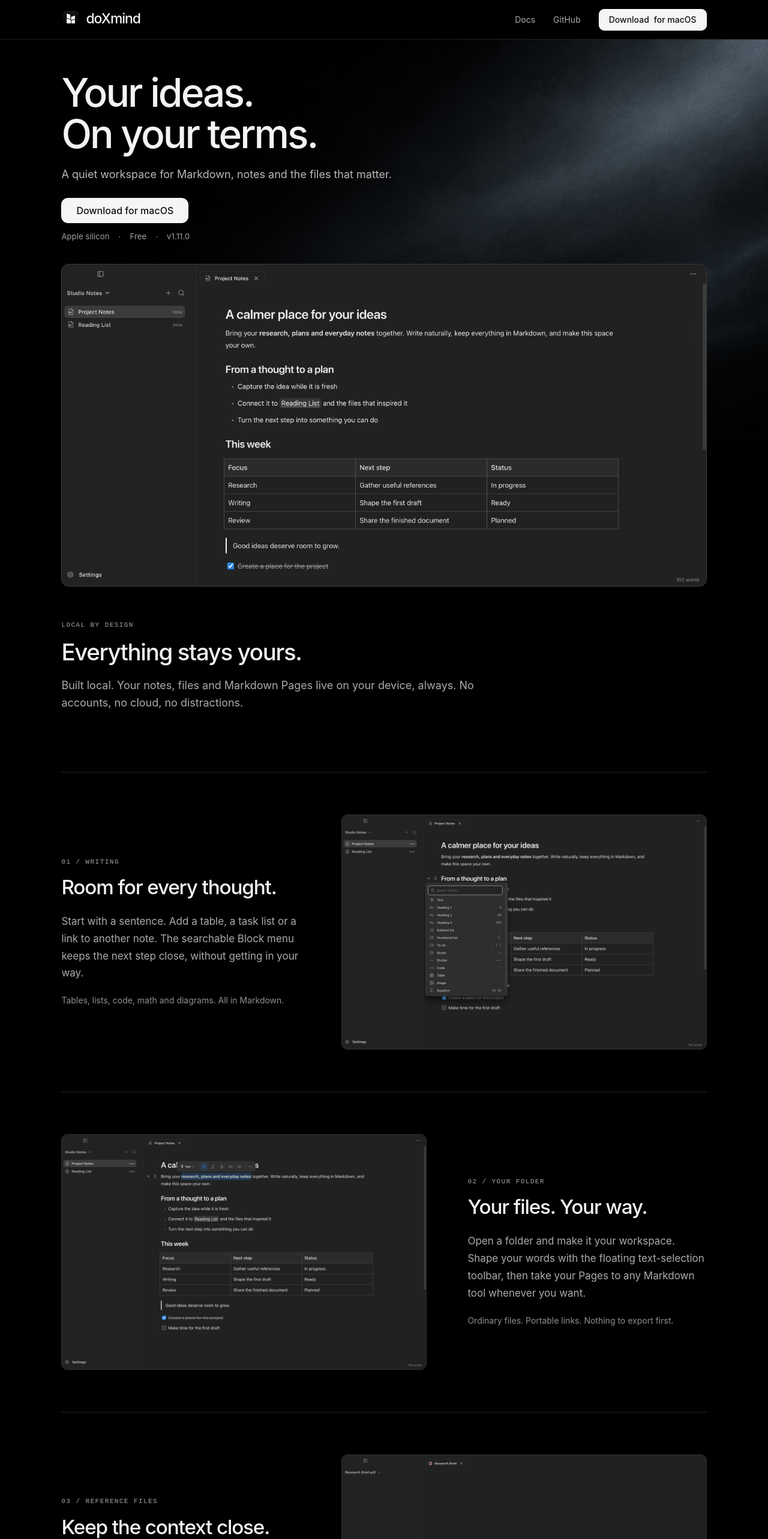
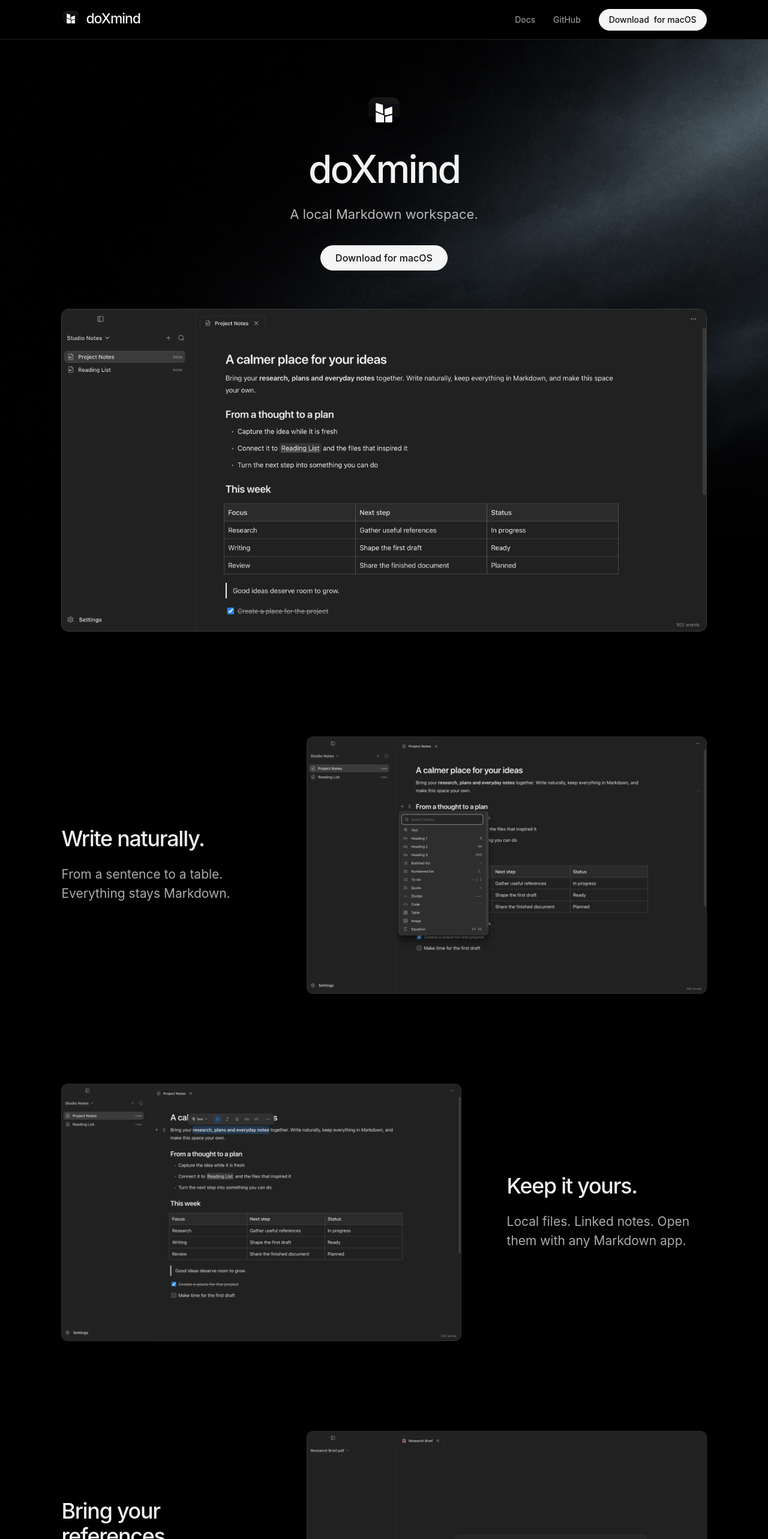
Before and after one commit to doXmind/offical_web, a React (Vite) app: page /about in a window 1280 px wide. Shown: the top 2566 px of the page at 60% size. Built offline with nearby package versions, Linux system fonts and the light colour scheme.

Commit message:
Simplify the website around the product and three short feature stories (#15)

```diff
--- a/src/index.css
+++ b/src/index.css
@@ -37,62 +37,47 @@
 .brand img { width: 32px; height: 32px; }
 .header-actions { display: flex; align-items: center; gap: 30px; }
 .header-ghost { font-size: 14px; color: var(--muted); transition: color 160ms; }
-.header-ghost:hover, .footer-col a:hover { color: #fff; }
-.btn { display: inline-flex; align-items: center; justify-content: center; gap: 8px; color: #111; background: #f5f5f5; border: 1px solid #fff; border-radius: 11px; font-size: 16px; font-weight: 450; white-space: nowrap; transition: background 160ms, transform 160ms; }
+.header-ghost:hover, .footer-links a:hover { color: #fff; }
+.btn { display: inline-flex; align-items: center; justify-content: center; gap: 8px; color: #111; background: #f5f5f5; border: 1px solid #fff; border-radius: 999px; font-size: 16px; font-weight: 450; white-space: nowrap; transition: background 160ms, transform 160ms; }
 .btn:hover { background: #dedede; transform: translateY(-1px); }
 .btn:active { transform: none; }
-.btn-sm { min-height: 36px; padding: 6px 16px; font-size: 14px; border-radius: 9px; }
+.btn-sm { min-height: 36px; padding: 6px 16px; font-size: 14px; border-radius: 999px; }
 .btn-lg { min-height: 42px; padding: 10px 24px; }
-.hero { position: relative; padding-top: 120px; }
-.hero-atmosphere { position: absolute; z-index: 0; top: 66px; right: 0; left: 0; height: 700px; background: url('/hero-atmosphere.png') top center / cover no-repeat; pointer-events: none; }
+.hero { position: relative; padding-top: 156px; }
+.hero-atmosphere { position: absolute; z-index: 0; top: 66px; right: 0; left: 0; height: 850px; background: url('/hero-atmosphere.png') top center / cover no-repeat; pointer-events: none; }
 .hero-inner, .hero-shot { position: relative; }
-h1 { font-size: clamp(48px, 5.15vw, 76px); font-weight: 450; line-height: 1.05; letter-spacing: -.045em; }
-.hero-lede { margin: 18px 0 24px; max-width: 690px; font-size: 18px; line-height: 1.65; color: #b9b9b9; }
-.hero-meta { display: flex; gap: 15px; margin-top: 14px; font-size: 13px; color: #a2a2a2; letter-spacing: .01em; }
-.hero-shot { margin-top: 38px; }
+.hero-inner { text-align: center; }
+.hero-icon { margin: 0 auto 28px; }
+h1 { font-size: clamp(48px, 5vw, 68px); font-weight: 450; line-height: 1.05; letter-spacing: -.045em; }
+.hero-lede { margin: 24px auto 34px; max-width: 690px; font-size: 22px; line-height: 1.65; color: #b9b9b9; }
+.hero-shot { margin-top: 64px; }
 .frame { overflow: hidden; border: 1px solid #3c3c3c; border-radius: 12px; background: #202020; }
 .frame img { width: 100%; height: auto; }
 .hero-shot .frame { aspect-ratio: 2 / 1; }
 .hero-shot .frame img { height: 100%; object-fit: cover; object-position: top; }
-.intro { padding-top: 56px; padding-bottom: 100px; }
-.eyebrow { display: block; font: 11px/1.5 var(--font-mono); color: #a7a7a7; text-transform: uppercase; letter-spacing: .13em; margin-bottom: 15px; }
 h2 { font-size: clamp(30px, 3vw, 42px); line-height: 1.16; font-weight: 450; letter-spacing: -.035em; }
-.intro p { max-width: 740px; margin-top: 18px; font-size: 18px; color: var(--muted); line-height: 1.65; }
-.features { padding-bottom: 130px; }
-.feature { display: grid; grid-template-columns: .85fr 1.3fr; gap: 68px; align-items: center; padding: 70px 0; border-top: 1px solid var(--line); }
-.feature-reverse { grid-template-columns: 1.3fr .85fr; }
+.features { padding-top: 100px; padding-bottom: 90px; }
+.feature { display: grid; grid-template-columns: .7fr 1.4fr; gap: 76px; align-items: center; padding: 75px 0; }
+.feature-reverse { grid-template-columns: 1.4fr .7fr; }
 .feature-reverse .feature-copy { order: 2; }
 .feature-reverse .feature-visual { order: 1; }
-.feature-copy h2 { font-size: clamp(28px, 2.6vw, 36px); }
-.feature-copy p { color: var(--muted); font-size: 17px; line-height: 1.7; margin-top: 23px; }
-.feature-copy .feature-detail { font-size: 14px; line-height: 1.6; color: #909090; margin-top: 20px; }
+.feature-copy h2 { font-size: clamp(30px, 2.8vw, 40px); }
+.feature-copy p { color: var(--muted); font-size: 21px; line-height: 1.55; margin-top: 22px; }
 .feature .frame { border-color: #303030; border-radius: 10px; }
-.local { border-top: 1px solid var(--line); padding-top: 96px; padding-bottom: 110px; }
-.local-intro { max-width: 700px; }
-.local-intro h2 { font-size: clamp(36px, 4.2vw, 58px); }
-.local-intro > p { max-width: 520px; margin-top: 25px; font-size: 18px; line-height: 1.65; color: var(--muted); }
-.local-grid { display: grid; grid-template-columns: repeat(3, 1fr); gap: 60px; margin-top: 68px; }
-.local-grid h3 { font-weight: 450; font-size: 23px; letter-spacing: -.02em; }
-.local-grid p { color: var(--muted); font-size: 16px; line-height: 1.7; margin-top: 14px; max-width: 290px; }
-.download { border-top: 1px solid var(--line); padding-block: 100px; text-align: center; }
+.download { padding-block: 100px; text-align: center; }
 .download-icon { margin: 0 auto 22px; }
-.download h2 { font-size: clamp(32px, 3.6vw, 50px); }
+.download h2 { margin-bottom: 32px; font-size: clamp(32px, 3.6vw, 50px); }
 .download p { margin: 19px 0 29px; color: var(--muted); font-size: 18px; }
-.download-meta { display: flex; justify-content: center; flex-wrap: wrap; gap: 20px; margin-top: 19px; font-size: 12px; color: #aaa; }
+.download-meta { display: flex; justify-content: center; flex-wrap: wrap; gap: 20px; margin-top: 19px; font-size: 14px; color: #aaa; }
 .download-meta a { display: inline-flex; gap: 4px; align-items: center; }
 .download-meta a:hover { color: #fff; }
-.site-footer { padding: 55px 0 25px; border-top: 1px solid var(--line); }
-.footer-top { display: flex; justify-content: space-between; gap: 40px; }
-.footer-brand p { font-size: 14px; color: var(--muted); margin-top: 15px; }
-.footer-links { display: flex; gap: 86px; }
-.footer-col { display: flex; flex-direction: column; align-items: flex-start; gap: 14px; font-size: 14px; color: var(--muted); }
-.footer-col .eyebrow { margin: 0 0 4px; font-size: 10px; }
-.footer-bottom { display: flex; justify-content: space-between; gap: 15px; margin-top: 65px; color: #929292; font-size: 12px; }
+.site-footer { padding: 35px 0; border-top: 1px solid var(--line); display: flex; align-items: center; gap: 40px; }
+.footer-links { display: flex; gap: 30px; margin-left: auto; font-size: 16px; color: var(--muted); }
+.copyright { color: var(--muted); font-size: 14px; }
 @media (min-width: 1600px) { .hero-atmosphere { background-size: 1600px auto; } }
 @media (max-width: 900px) {
   :root { --edge: 40px; }
   .feature, .feature-reverse { gap: 30px; grid-template-columns: 1fr 1.2fr; }
-  .local-grid { gap: 28px; }
 }
 @media (max-width: 640px) {
   :root { --edge: 24px; }
@@ -105,26 +90,19 @@
   .hero { padding-top: 118px; }
   .hero-atmosphere { top: 62px; height: 530px; background-position: 65% top; opacity: .65; }
   h1 { font-size: clamp(43px, 10.8vw, 66px); }
-  .hero-lede { font-size: 16px; max-width: 330px; margin: 21px 0 27px; }
-  .hero-meta { font-size: 11px; gap: 11px; }
+  .hero-lede { font-size: 20px; max-width: 330px; margin: 21px auto 27px; }
   .hero-shot { margin-top: 34px; }
   .hero-shot .frame { aspect-ratio: 2 / 1; }
   .frame { border-radius: 7px; }
-  .intro { padding-top: 38px; padding-bottom: 62px; }
-  .intro p { font-size: 16px; }
   .feature, .feature-reverse { grid-template-columns: 1fr; gap: 28px; padding-block: 40px; }
   .feature-reverse .feature-copy, .feature-reverse .feature-visual { order: initial; }
-  .feature-copy p { font-size: 16px; margin-top: 18px; }
-  .features { padding-bottom: 35px; }
-  .local { padding-top: 58px; padding-bottom: 62px; }
-  .local-intro > p { font-size: 16px; }
-  .local-grid { grid-template-columns: 1fr; gap: 28px; margin-top: 40px; }
-  .local-grid p { max-width: none; margin-top: 9px; }
+  .feature-copy p { font-size: 20px; margin-top: 18px; }
+  .features { padding-top: 40px; padding-bottom: 20px; }
+  .site-footer { flex-wrap: wrap; gap: 24px; }
+  .footer-links { margin-left: 0; gap: 24px; }
+  .copyright { width: 100%; }
   .download { padding-block: 65px; }
   .download p { font-size: 16px; }
-  .footer-top { flex-direction: column; gap: 36px; }
-  .footer-links { gap: 70px; }
-  .footer-bottom { font-size: 10px; margin-top: 42px; }
 }
 @media (prefers-reduced-motion: reduce) {
   html { scroll-behavior: auto; }
--- a/src/pages/Home.jsx
+++ b/src/pages/Home.jsx
@@ -34,21 +34,18 @@
 
 const FEATURES = [
   {
-    label: '01 / Writing', title: 'Room for every thought.',
-    description: 'Start with a sentence. Add a table, a task list or a link to another note. The searchable Block menu keeps the next step close, without getting in your way.',
-    detail: 'Tables, lists, code, math and diagrams. All in Markdown.',
+    title: 'Write naturally.',
+    description: 'From a sentence to a table. Everything stays Markdown.',
     image: 'insert', alt: 'The searchable Insert block menu in the doXmind 1.11.0 dark editor',
   },
   {
-    label: '02 / Your folder', title: 'Your files. Your way.',
-    description: 'Open a folder and make it your workspace. Shape your words with the floating text-selection toolbar, then take your Pages to any Markdown tool whenever you want.',
-    detail: 'Ordinary files. Portable links. Nothing to export first.',
+    title: 'Keep it yours.',
+    description: 'Local files. Linked notes. Open them with any Markdown app.',
     image: 'writing', alt: 'A local Markdown folder and the floating text-formatting toolbar in doXmind 1.11.0',
   },
   {
-    label: '03 / Reference files', title: 'Keep the context close.',
-    description: 'Keep PDF, spreadsheet and HTML files beside your notes as read-only Attachments. Open them in their own apps or reveal them in Finder. Their original files stay untouched.',
-    detail: 'Your notes and references, together in one place.',
+    title: 'Bring your references.',
+    description: 'PDFs and spreadsheets beside your notes. Originals stay untouched.',
     image: 'attachment', alt: 'A read-only PDF attachment in doXmind 1.11.0 with Open externally and Reveal in Finder actions',
   },
 ]
@@ -81,31 +78,22 @@
         <section className="hero" aria-labelledby="hero-title">
           <div className="hero-atmosphere" aria-hidden="true" />
           <div className="hero-inner content-width">
-            <h1 id="hero-title">Your ideas.<br />On your terms.</h1>
-            <p className="hero-lede">A quiet workspace for Markdown, notes and the files that matter.</p>
+            <img className="hero-icon" src="/doxmind-app-icon.png" alt="" width="64" height="64" />
+            <h1 id="hero-title">doXmind</h1>
+            <p className="hero-lede">A local Markdown workspace.</p>
             <a className="btn btn-lg" href={MAC_DOWNLOAD_URL} data-testid="mac-download">Download for macOS</a>
-            <p className="hero-meta">Apple silicon <span>·</span> Free <span>·</span> v{LATEST_VERSION}</p>
           </div>
           <div className="hero-shot content-width">
             <ProductShot src="/doxmind-1.11.0-workspace-wide.png" priority
               alt="doXmind 1.11.0 in dark mode with a local workspace, linked notes, a table and tasks" />
           </div>
         </section>
-        <section className="intro content-width" aria-labelledby="intro-title">
-          <Reveal>
-            <span className="eyebrow">Local by design</span>
-            <h2 id="intro-title">Everything stays yours.</h2>
-            <p>Built local. Your notes, files and Markdown Pages live on your device, always. No accounts, no cloud, no distractions.</p>
-          </Reveal>
-        </section>
         <section className="features content-width" id="product" aria-label="What doXmind does">
           {FEATURES.map((feature, index) => (
             <div className={`feature ${index === 1 ? 'feature-reverse' : ''}`} key={feature.image}>
               <Reveal className="feature-copy">
-                <span className="eyebrow">{feature.label}</span>
                 <h2>{feature.title}</h2>
                 <p>{feature.description}</p>
-                <p className="feature-detail">{feature.detail}</p>
               </Reveal>
               <Reveal className="feature-visual">
                 <ProductShot src={`/doxmind-1.11.0-${feature.image}.png`} alt={feature.alt} />
@@ -113,37 +101,23 @@
             </div>
           ))}
         </section>
-        <section className="local content-width" id="local-first" aria-labelledby="local-title">
-          <Reveal className="local-intro">
-            <span className="eyebrow">Made to be yours</span>
-            <h2 id="local-title">A workspace.<br />Not another service.</h2>
-            <p>A fully local, Markdown-native knowledge workspace. Ready when you are, even offline.</p>
-          </Reveal>
-          <div className="local-grid">
-            <Reveal><h3>No account.</h3><p>Open a folder and start writing. No sign-up, no login.</p></Reveal>
-            <Reveal><h3>No cloud.</h3><p>Your workspace stays on your computer. No cloud sync or telemetry.</p></Reveal>
-            <Reveal><h3>No lock-in.</h3><p>Portable Markdown files you can read and edit with the tools you choose.</p></Reveal>
-          </div>
-        </section>
         <section className="download content-width" id="download" aria-labelledby="download-title">
           <Reveal className="download-inner">
             <img className="download-icon" src="/doxmind-app-icon.png" alt="" width="56" height="56" />
-            <h2 id="download-title">Make room for your next idea.</h2>
-            <p>Your documents, on your computer.</p>
+            <h2 id="download-title">Start writing.</h2>
             <a className="btn btn-lg" href={MAC_DOWNLOAD_URL} data-testid="mac-download"><DownloadSimple size={18} /> Download for macOS</a>
             <div className="download-meta"><span>Apple silicon · v{LATEST_VERSION}</span><a href={RELEASES_URL} target="_blank" rel="noreferrer">Release notes <ArrowUpRight size={13} /></a></div>
           </Reveal>
         </section>
       </main>
       <footer className="site-footer content-width">
-        <div className="footer-top">
-          <div className="footer-brand"><a href="/" aria-label="doXmind home"><Brand /></a><p>A quieter place for your ideas.</p></div>
-          <nav className="footer-links" aria-label="Footer">
-            <div className="footer-col"><span className="eyebrow">Product</span><a href="#product">Features</a><a href="#local-first">Local by design</a><a href={MAC_DOWNLOAD_URL} data-testid="mac-download">Download</a></div>
-            <div className="footer-col"><span className="eyebrow">Resources</span><a href={DOCS_URL} target="_blank" rel="noreferrer">Docs</a><a href={GITHUB_URL} target="_blank" rel="noreferrer">GitHub</a><a href={RELEASES_URL} target="_blank" rel="noreferrer">Releases</a></div>
-          </nav>
-        </div>
-        <div className="footer-bottom"><span>© 2026 doXmind</span><span>Built local · Runs offline</span></div>
+        <a href="/" aria-label="doXmind home"><Brand /></a>
+        <nav className="footer-links" aria-label="Footer">
+          <a href="#product">Features</a>
+          <a href={DOCS_URL} target="_blank" rel="noreferrer">Docs</a>
+          <a href={GITHUB_URL} target="_blank" rel="noreferrer">GitHub</a>
+        </nav>
+        <span className="copyright">© 2026 doXmind</span>
       </footer>
     </div>
   )
```
Also changed, not shown: scripts/check-site.js (+6 -7 lines), 2 other files (tests, documents, lock files or other folders).
